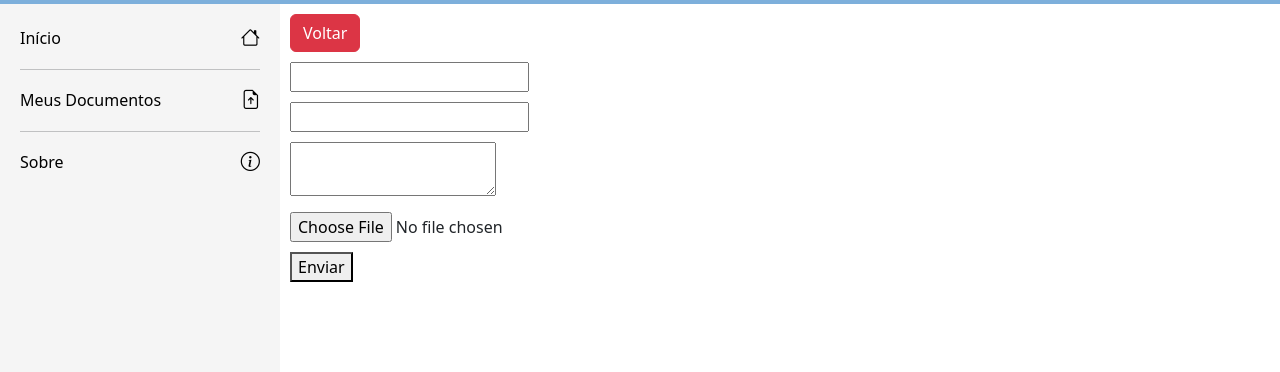
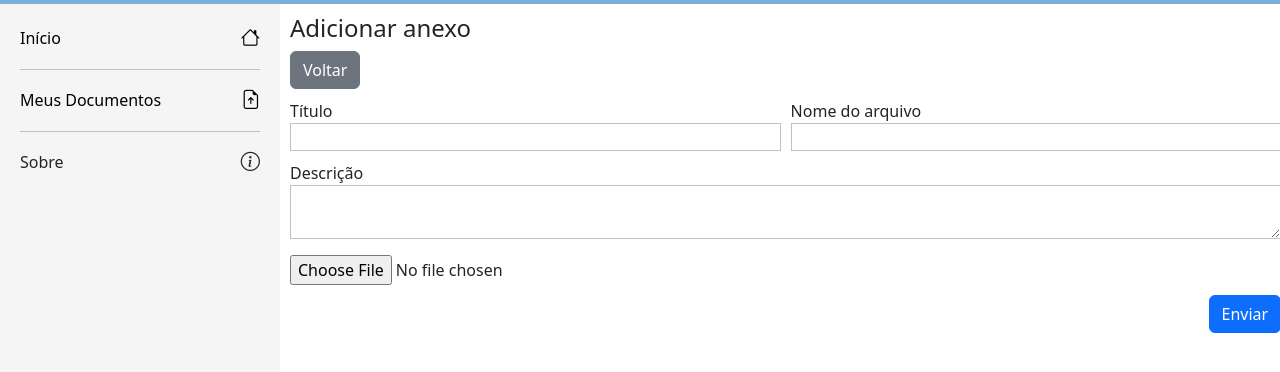
Before and after one commit to joao-menna/docspider-test, a plain HTML site: page frontend-html/my-documents/index.html in a window 1280 px wide. Both pictures are taken after a click on the button "Criar novo". Shown: the part 56-428 px from the top of the page. Drawn offline with nearby package versions, Linux system fonts and the light colour scheme.

Commit message:
feito modal de about

```diff
--- a/frontend-html/assets/common.css
+++ b/frontend-html/assets/common.css
@@ -57,6 +57,8 @@ nav > a {
   color: black;
   align-items: center;
   white-space: nowrap;
+  cursor: pointer;
+  user-select: none;
 }
 
 a > i {
@@ -134,3 +136,26 @@ form {
   gap: 10px;
   justify-content: center;
 }
+
+#title, #fileName, #description {
+  width: 100%;
+  border: 1px solid rgb(193, 193, 193);
+}
+
+.container-title {
+  display: flex;
+  gap: 10px;
+}
+
+.container-title > div {
+  width: 100%;
+}
+
+.container-title > div > input {
+  width: 100%;
+}
+
+.button-wrapper {
+  display: flex;
+  justify-content: flex-end;
+}
--- a/frontend-html/my-documents/index.html
+++ b/frontend-html/my-documents/index.html
@@ -31,7 +31,7 @@
           <i class="bi bi-file-earmark-arrow-up"></i>
         </a>
         <hr>
-        <a href="/about">
+        <a data-bs-toggle="modal" data-bs-target="#aboutModal">
           <span>Sobre</span>
           <i class="bi bi-info-circle"></i>
         </a>
@@ -41,10 +41,24 @@
     <div class="content"></div>
   </main>
 
+  <div class="modal fade" id="aboutModal" tabindex="-1">
+    <div class="modal-dialog">
+      <div class="modal-content">
+        <div class="modal-header">
+          <h1 class="modal-title fs-5">MennaDocs</h1>
+          <button class="btn-close" data-bs-dismiss="modal"></button>
+        </div>
+        <div class="modal-body">
+          V0.9 beta nightly
+        </div>
+      </div>
+    </div>
+  </div>
+
   <footer>
     <script src="https://cdn.jsdelivr.net/npm/bootstrap@5.3.3/dist/js/bootstrap.bundle.min.js" integrity="sha384-YvpcrYf0tY3lHB60NNkmXc5s9fDVZLESaAA55NDzOxhy9GkcIdslK1eN7N6jIeHz" crossorigin="anonymous"></script>
     <script src="/assets/sidebar.js"></script>
-    <script src="./script.js"></script>
+    <script src="/my-documents/script.js"></script>
   </footer>
 </body>
 </html>
--- a/frontend-html/my-documents/script.js
+++ b/frontend-html/my-documents/script.js
@@ -26,6 +26,7 @@ async function deleteEntryAction(id) {
  */
 async function showList() {
   let start = `
+    <h4>Meus documentos</h4>
     <div>
       <button class="btn btn-primary" onclick="showCadastro()">Criar novo</button>
     </div>
@@ -140,29 +141,39 @@ async function showCadastro(entryStr) {
   }
 
   let text = `
-    <button class="btn btn-danger" onclick="showList()">Voltar</button>
+    <h4>Adicionar anexo</h4>
+    <button class="btn btn-secondary" onclick="showList()">Voltar</button>
     ${invalidFile ? '<p class="invalidFile">Arquivo inválido detectado!</p>' : ''}
     <form onsubmit="submitForm">
-      <div class="title">
-        <input id="title" type="text" value="${editing.title || ''}" required />
-      </div>
+      <div class="container-title">
+        <div class="title">
+          <label>Título</label>
+          <input id="title" type="text" value="${editing.title || ''}" required />
+        </div>
 
-      <div class="fileName">
-        <input id="fileName" type="text" value="${editing.fileName || ''}" required />
+        <div class="fileName">
+          <label>Nome do arquivo</label>
+          <input id="fileName" type="text" value="${editing.fileName || ''}" required />
+        </div>
       </div>
 
       <div class="description">
+        <label>Descrição</label>
         <textarea id="description" required>${editing.description || ''}</textarea>
       </div>
 
       ${!editing.title ? '<div class="file-input"><input id="file-input" type="file" required /></div>' : ''}
 
       <div class="button-wrapper">
-        <button type="submit">Enviar</button>
+        <button class="btn btn-primary" type="submit">Enviar</button>
       </div>
     </form>
   `
 
+  setTimeout(() => {
+    invalidFile = false
+    document.querySelector('.invalidFile').remove()
+  }, 2000)
   document.querySelector('.content').innerHTML = text
   document.querySelector('#file-input').addEventListener('change', (ev) => {
     onFileChange(ev)
```
Also changed, not shown: frontend-html/home/index.html (+16 -2 lines).
